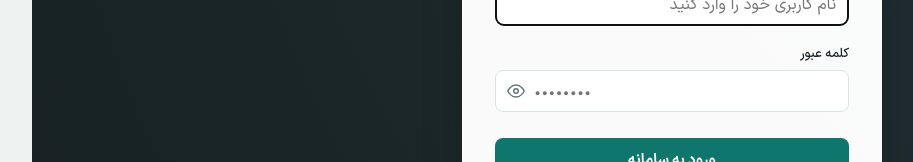
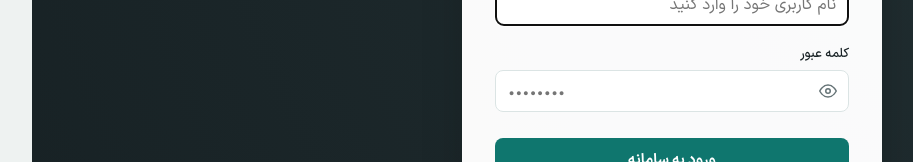
Before and after one commit to ghanad/chanchand, a Next.js app: page /login in a window 1280 px wide. Shown: the part 377-539 px from the top of the page, without its empty margins (287-1200 px from the left). Built offline with nearby package versions, Linux system fonts and the light colour scheme.

Commit message:
style(ui): align password visibility toggle button to the right side

```diff
--- a/src/app/globals.css
+++ b/src/app/globals.css
@@ -897,12 +897,13 @@ tbody tr:last-child td {
 
 .password-input-wrapper input.password-input {
   width: 100%;
-  padding-left: 38px !important;
+  padding-right: 38px !important;
+  padding-left: 12px !important;
 }
 
 .password-toggle-btn {
   position: absolute;
-  left: 8px;
+  right: 8px;
   top: 50%;
   transform: translateY(-50%);
   background: transparent;
```
